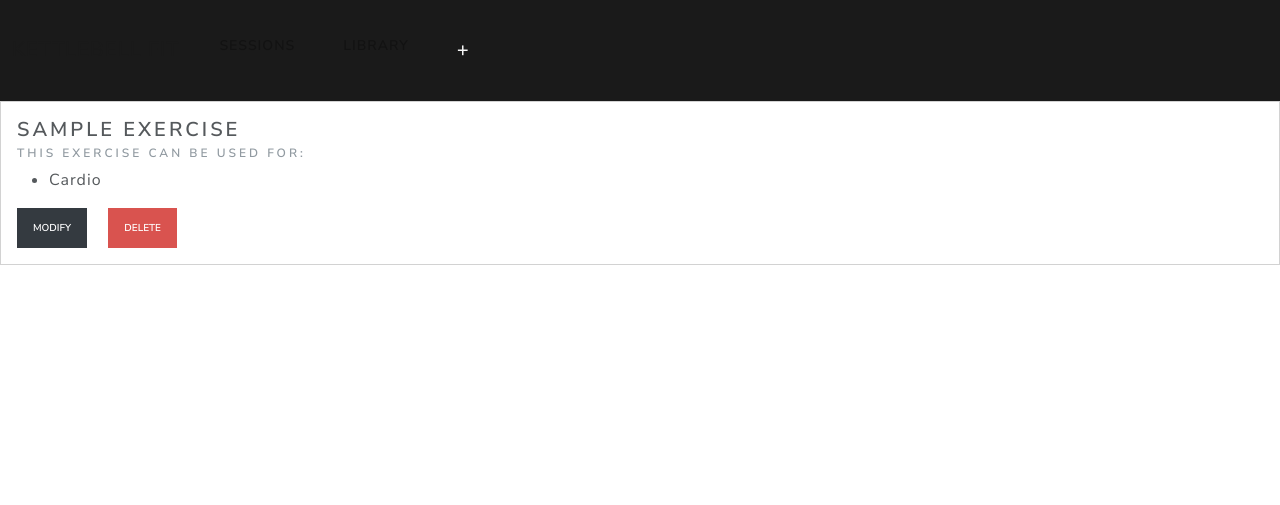
After one commit to sophiabanda/kb_fit, a Django app: page /library/1/ in a window 1280 px wide. The commit adds this page. Shown: the top 505 px of the page. Run offline with Django 4.2, Linux system fonts and the light colour scheme; tables that the repository leaves empty hold one stand-in row (values such as "Sample post"); some libraries are stand-ins or nearby versions.

Commit message:
exercise detail page done, WIP edit, delete

```diff
--- /dev/null
+++ b/kb_fit/templates/kb_fit/exercise_detail.html
@@ -0,0 +1,22 @@
+{% extends "base.html" %}
+{% block content %}
+
+<div class="card">
+    <div class="card-body">
+        <h4 class="card-title">{{ exercise }}</h4>
+        <h6 class="card-subtitle mb-2 text-muted">This exercise can be used for:</h6>
+        <ul>
+            {% for type in exercise.types.all %}
+            <li>{{type}}</li>
+            {% endfor %}
+        </ul>
+      <a href="#" class="text-decoration-none card-link">
+        <button type="button" class="btn-sm btn btn-dark">Modify</button>
+      </a>
+      <a href="#" class="text-decoration-none card-link">
+        <button type="button" class="btn-sm btn btn-danger">Delete</button>
+      </a>
+    </div>
+  </div>
+
+{% endblock %}
--- a/kb_fit/templates/kb_fit/exercise_list.html
+++ b/kb_fit/templates/kb_fit/exercise_list.html
@@ -4,16 +4,16 @@
 <ul class="list-group">
 {% for exercise in exercises %}
   <li class="list-group-item justify-content-between align-items-center">
-    {{ exercise|upper }}
+    <a class="text-decoration-none" href="{% url 'exercise_detail' exercise.id %}">{{ exercise|upper }}</a>
       {% for type in exercise.types.all %}
         <span class="badge bg-primary rounded-pill float-end">{{ type }}</span>
       {% endfor %}
   </li>
   {% endfor %}
 </ul>
-<div style="justify-content:center;">
+<div style="text-align:center;margin-top:3vh;">
   <a href="{% url 'exercise_create' %}">
-    <button type="button" class="btn btn-outline-secondary position-absolute top-50 start-50 translate-middle">Add an Exercise</button>
+    <button type="button" class="btn btn-outline-secondary">Add an Exercise</button>
   </a>
 </div>
 
--- a/kb_fit/urls.py
+++ b/kb_fit/urls.py
@@ -6,6 +6,8 @@ urlpatterns = [
     path('', views.home, name='home'),
     path('library/', views.ExerciseList.as_view(), name='library'),
     path('library/create/', views.ExerciseCreate.as_view(), name='exercise_create'),
+    path('library/<int:pk>/', views.ExerciseDetail.as_view(), name='exercise_detail'),
+    path('library/<int:pk>/update/', views.ExerciseUpdate.as_view(), name='exercise_update'),
     path('library/<int:pk>/', views.ExerciseDelete.as_view(), name='exercise_delete'),
     path('sessions/', views.sessions, name='sessions'),
     path('sessions/<int:pk>/', views.SessionDetail.as_view(), name='session_detail'),
--- a/kb_fit/views.py
+++ b/kb_fit/views.py
@@ -66,10 +66,21 @@ class ExerciseCreate(CreateView):
         return super().form_invalid(form)
 
     def get_success_url(self):
-        return reverse('exercise_list')
+        return reverse('library')
 
 class ExerciseDelete(DeleteView):
     model = Exercise
 
     def get_success_url(self):
-        return reverse('exercise_list')
+        return reverse('library')
+
+class ExerciseDetail(DetailView):
+    model = Exercise
+    context_object_name = 'exercise'
+
+class ExerciseUpdate(UpdateView):
+    model = Exercise
+    fields = ['name', 'types']
+
+    def get_success_url(self):
+        return reverse('library')
```
